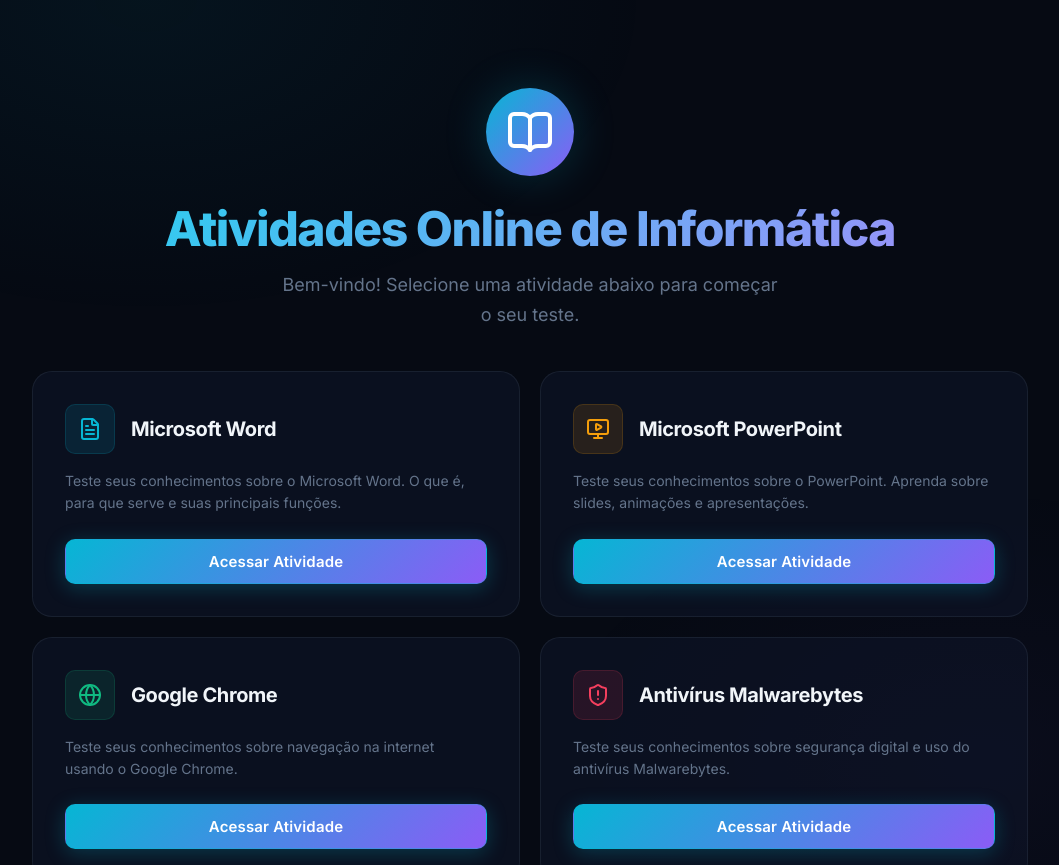
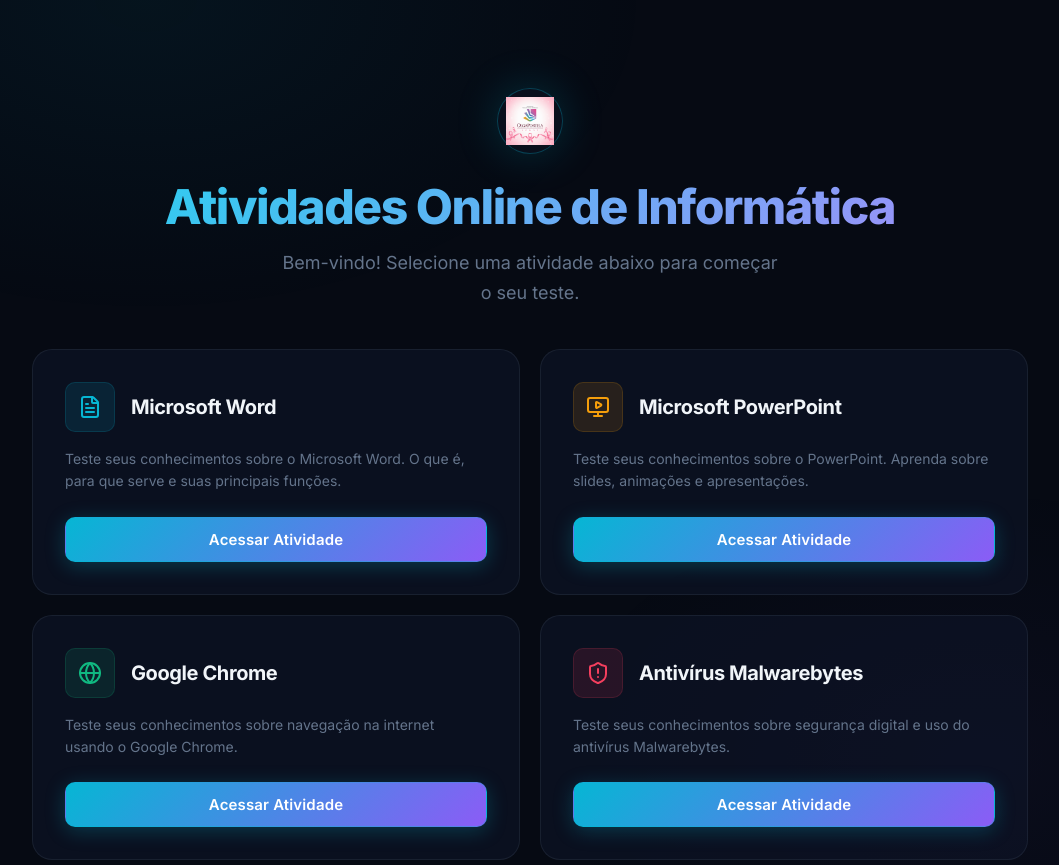
Before and after one commit to Filipegame07x/Atividades-Inform-tica, a React (Vite) app: page / in a window 1280 px wide. Shown: the top 865 px of the page, without its empty margins (110-1169 px from the left). Built offline with nearby package versions, Linux system fonts and the light colour scheme.

Commit message:
feat: add IEPOP logo to splash screen loading and home page header

```diff
--- a/src/components/Home.tsx
+++ b/src/components/Home.tsx
@@ -1,4 +1,4 @@
-import { BookOpen, FileText, MonitorPlay, Globe, ShieldAlert } from 'lucide-react';
+import { FileText, MonitorPlay, Globe, ShieldAlert } from 'lucide-react';
 import { activities } from '../data/activities';
 
 interface HomeProps {
@@ -30,8 +30,12 @@
     <div className="animate-fade-in text-center mt-10">
       {/* Hero Section */}
       <div className="flex justify-center mb-6">
-        <div className="hero-icon">
-          <BookOpen size={48} color="white" />
+        <div className="hero-icon" style={{ padding: '0.5rem', background: 'rgba(15, 23, 42, 0.4)', border: '1px solid var(--border-glow)' }}>
+          <img
+            src="/iepop.png"
+            alt="IEPOP Logo"
+            style={{ width: '48px', height: '48px', objectFit: 'contain' }}
+          />
         </div>
       </div>
       <h1 className="hero-title mb-3">Atividades Online de Informática</h1>
--- a/src/components/SplashScreen.tsx
+++ b/src/components/SplashScreen.tsx
@@ -53,8 +53,12 @@
         {/* Logo icon */}
         <div className={`splash-logo ${phase >= 0 ? 'splash-logo-visible' : ''}`}>
           <div className="splash-logo-ring" />
-          <div className="splash-logo-inner">
-            <Monitor size={40} color="white" />
+          <div className="splash-logo-inner" style={{ padding: '0.25rem', overflow: 'hidden' }}>
+            <img
+              src="/iepop.png"
+              alt="IEPOP Logo"
+              style={{ width: '100%', height: '100%', objectFit: 'contain' }}
+            />
           </div>
         </div>
 
```
Also changed, not shown: IEPOP.png (added), public/iepop.png (added).
